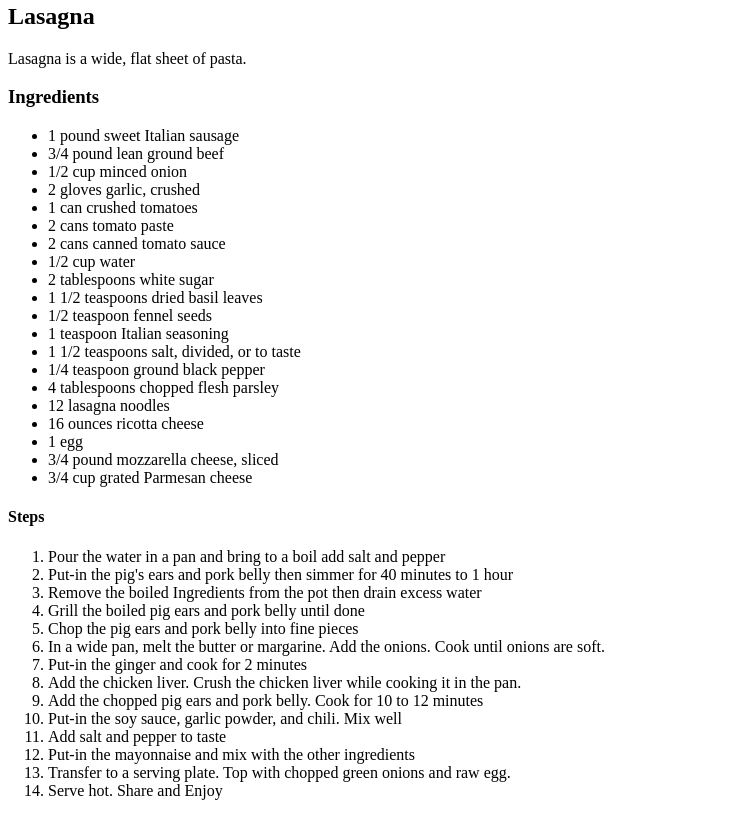
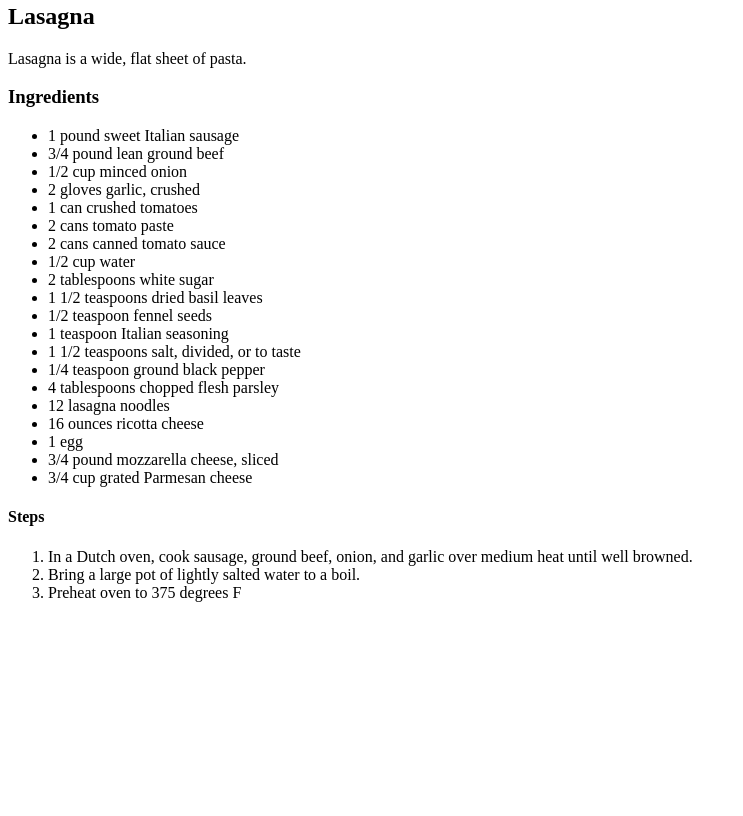
Before and after one commit to JetLaHEHE/odin-recipes, a plain HTML site: page recipes/lasagna.html in a window 1280 px wide. Shown: the part 1701-2517 px from the top of the page, without its empty margins (0-743 px from the left). After the commit the page ends 2319 px from the top, so only its background shows below. Drawn offline with Linux system fonts and the light colour scheme.

Commit message:
Finished lasagna.html page

```diff
--- a/recipes/lasagna.html
+++ b/recipes/lasagna.html
@@ -42,20 +42,10 @@
 
     <h4>Steps</h4>
     <ol>
-        <li>Pour the water in a pan and bring to a boil add salt and pepper</li>
-        <li>Put-in the pig's ears and pork belly then simmer for 40 minutes to 1 hour</li>
-        <li>Remove the boiled Ingredients from the pot then drain excess water</li>
-        <li>Grill the boiled pig ears and pork belly until done</li>
-        <li>Chop the pig ears and pork belly into fine pieces</li>
-        <li>In a wide pan, melt the butter or margarine. Add the onions. Cook until onions are soft.</li>
-        <li>Put-in the ginger and cook for 2 minutes</li>
-        <li>Add the chicken liver. Crush the chicken liver while cooking it in the pan.</li>
-        <li>Add the chopped pig ears and pork belly. Cook for 10 to 12 minutes</li>
-        <li>Put-in the soy sauce, garlic powder, and chili. Mix well</li>
-        <li>Add salt and pepper to taste</li>
-        <li>Put-in the mayonnaise and mix with the other ingredients</li>
-        <li>Transfer to a serving plate. Top with chopped green onions and raw egg.</li>
-        <li>Serve hot. Share and Enjoy</li>
+       <li>In a Dutch oven, cook sausage, ground beef, onion, and garlic over medium heat until well browned.</li>
+       <li>Bring a large pot of lightly salted water to a boil.</li>
+       <li>Preheat oven to 375 degrees F</li>
+
     </ol>
 </body>
 </html>
```
